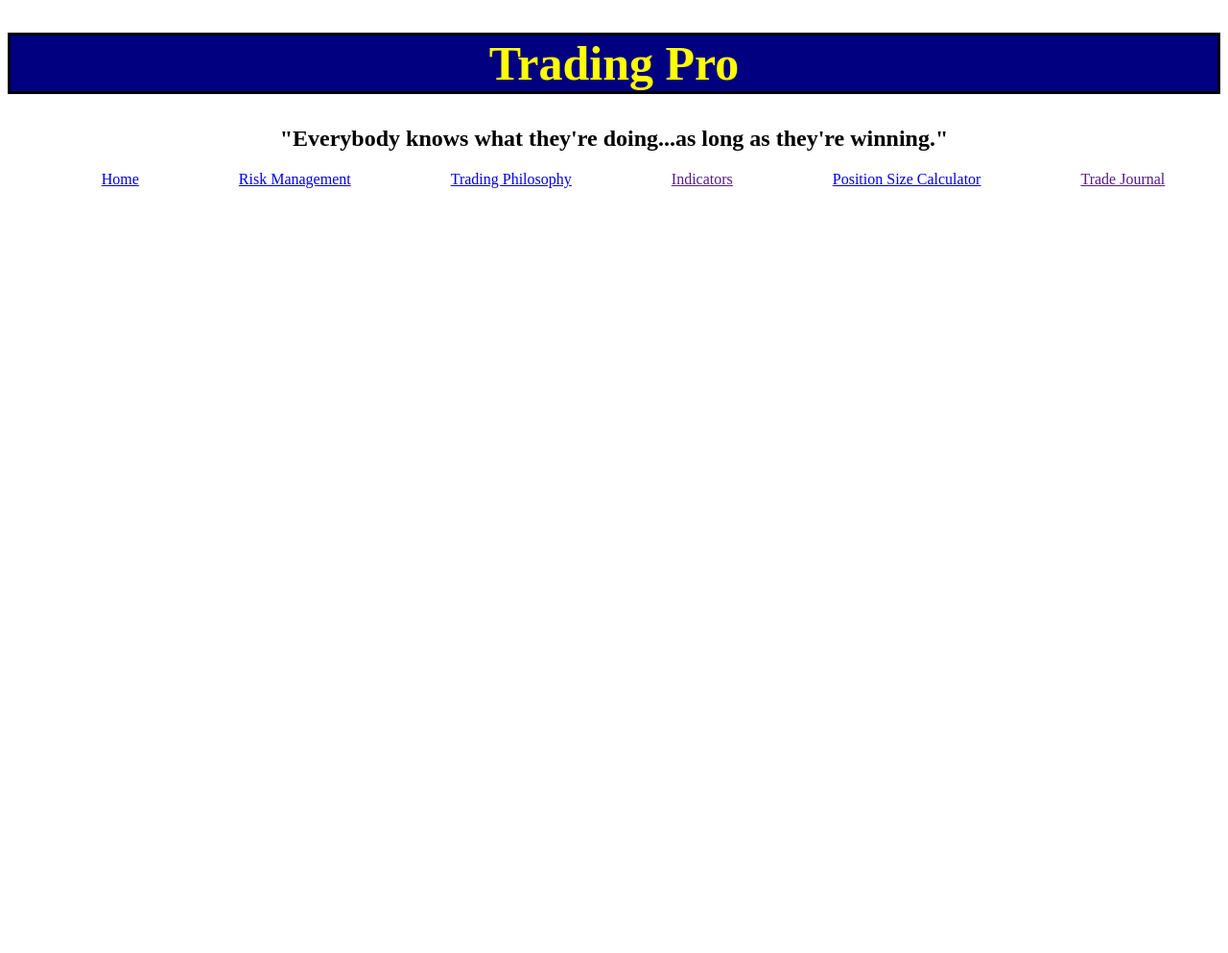
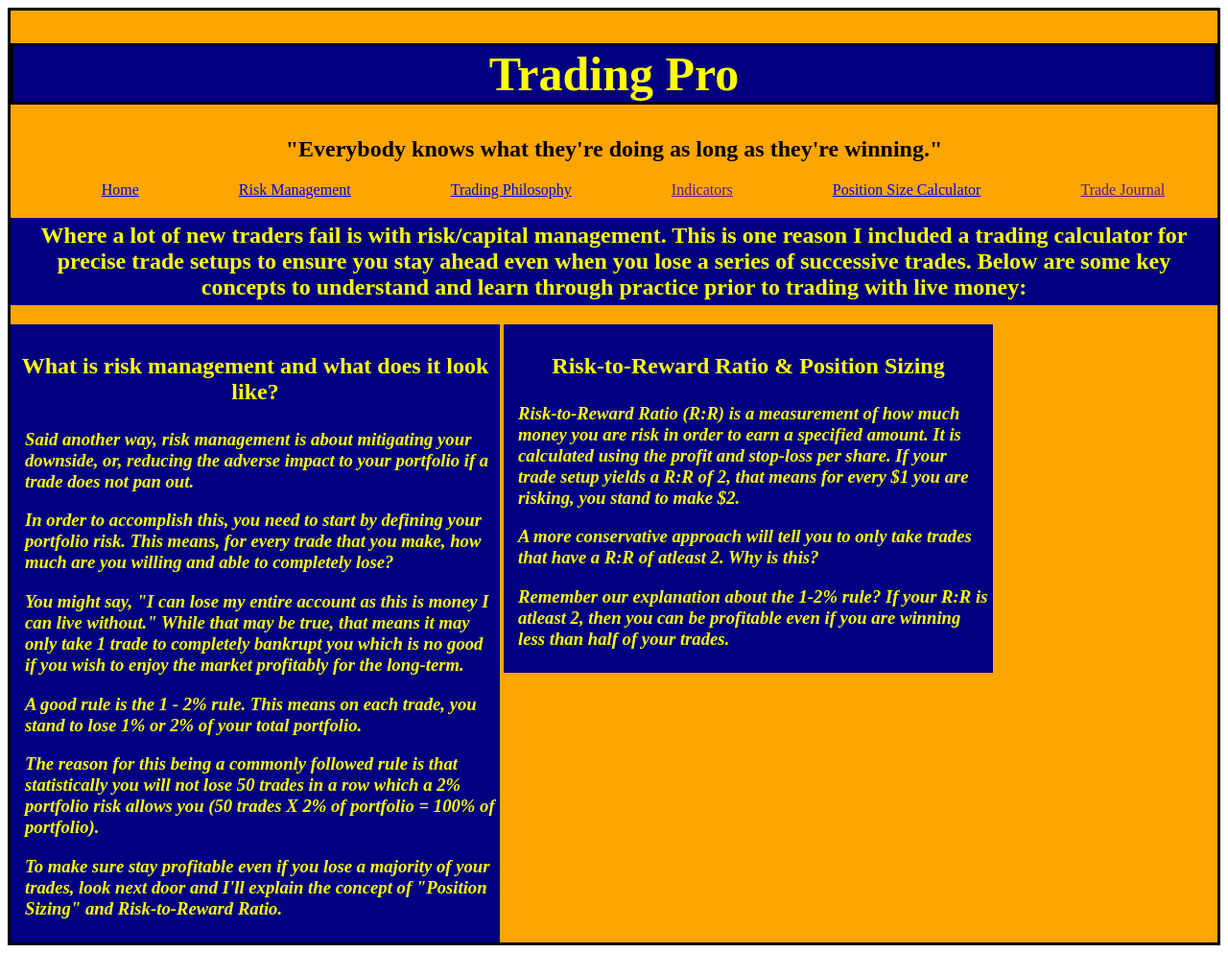
Before and after one commit to MrGraves1986/trading_pro, a Django app: page /risk_management in a window 1280 px wide. Shown: the whole page at 96% size. Before the commit the page ends 196 px from the top, so only its background shows below. Run offline with Django 4.2, Linux system fonts and the light colour scheme.

Commit message:
finished calculator > began risk management

```diff
--- a/trading_pro_app/static/css/style.css
+++ b/trading_pro_app/static/css/style.css
@@ -74,6 +74,7 @@ h3 {
 #opener {
     color: yellow;
     background-color: navy;
+    padding: 5px;
 }
 
 #calculation_package {
@@ -168,3 +169,12 @@ h5 {
     background-color: navy;
     padding: 5px;
 }
+
+.risk_principle {
+    /* height: 50px; */
+    width: 500px;
+    display: inline-block;
+    background-color: navy;
+    padding: 5px;
+    vertical-align: top;
+}
--- a/trading_pro_app/templates/calculator.html
+++ b/trading_pro_app/templates/calculator.html
@@ -37,7 +37,7 @@
                     {% csrf_token %}
                     <label for="account_size">Account Size</label>
                     <input type="number" step="0.01" name="account_size">
-                    <label for="account_risk_percent">Account Risk Percent</label>
+                    <label for="account_risk_percent">Account Risk (Decimal)</label>
                     <input type="number" step="0.01" name="account_risk_percent">
                     <!-- <label for="account_risk_dollar">Account Risk ($)</label>
                     <input type="number" name="account_risk_dollar"> -->
--- a/trading_pro_app/templates/philosophy.html
+++ b/trading_pro_app/templates/philosophy.html
@@ -20,7 +20,7 @@
             <li><a href="/calculate">Position Size Calculator</a></li>
             <li><a href="">Trade Journal</a></li>
         </ul>
-        <h2 id="opener">Trading can get increasingly complex without venturing too far in which is why I aim to simplify things. If you can remember a few basic principles, you will lay a solid foundation for profitable trading. 1 & 2 are the most important and the rest are in no particular order.</h2>
+        <h2 id="opener">Trading can get increasingly complex without venturing too far in which is why I aim to simplify things. If you can remember a few basic principles, you will lay a solid foundation for profitable trading. 1 & 2 are the most important and the rest are in no particular order: </h2>
         <div id="philosophy">
             <h3>1. If you aren't prepared to develop and implement a risk-management plan, then stop right now This will without a doubt be the most crucial component of your trading game.</h3>
             <h3>2. Develop and implement a risk-management system (I will explain this on the position size calculator page). There is no sense in learning to earn crypto through trading if you can't hang onto it.</h3>
--- a/trading_pro_app/templates/risk_management.html
+++ b/trading_pro_app/templates/risk_management.html
@@ -9,8 +9,9 @@
     <link rel="stylesheet" href="{% static 'css/style.css' %}">
 </head>
 <body>
-    <h1>Trading Pro</h1>
-        <h2>"Everybody knows what they're doing...as long as they're winning."</h2>
+    <div class="container">
+        <h1>Trading Pro</h1>
+        <h2>"Everybody knows what they're doing as long as they're winning."</h2>
         <ul>
             <li><a href="/">Home</a></li>
             <li><a href="/risk_management">Risk Management</a></li>
@@ -19,5 +20,21 @@
             <li><a href="/calculate">Position Size Calculator</a></li>
             <li><a href="">Trade Journal</a></li>
         </ul>
+        <h2 id="opener">Where a lot of new traders fail is with risk/capital management. This is one reason I included a trading calculator for precise trade setups to ensure you stay ahead even when you lose a series of successive trades. Below are some key concepts to understand and learn through practice prior to trading with live money:</h2>
+        <div class="risk_principle">
+            <h2 id="opener">What is risk management and what does it look like?</h2>
+            <h3>Said another way, risk management is about mitigating your downside, or, reducing the adverse impact to your portfolio if a trade does not pan out.</h3>
+            <h3>In order to accomplish this, you need to start by defining your portfolio risk. This means, for every trade that you make, how much are you willing and able to completely lose?</h3>
+            <h3>You might say, "I can lose my entire account as this is money I can live without." While that may be true, that means it may only take 1 trade to completely bankrupt you which is no good if you wish to enjoy the market profitably for the long-term.</h3>
+            <h3>A good rule is the 1 - 2% rule. This means on each trade, you stand to lose 1% or 2% of your total portfolio.</h3>
+            <h3>The reason for this being a commonly followed rule is that statistically you will not lose 50 trades in a row which a 2% portfolio risk allows you (50 trades X 2% of portfolio = 100% of portfolio).</h3>
+            <h3>To make sure stay profitable even if you lose a majority of your trades, look next door and I'll explain the concept of "Position Sizing" and Risk-to-Reward Ratio.</h3>
+        </div>
+        <div class="risk_principle">
+            <h2 id="opener">Risk-to-Reward Ratio & Position Sizing</h2>
+            <h3>Risk-to-Reward Ratio (R:R) is a measurement of how much money you are risk in order to earn a specified amount. It is calculated using the profit and stop-loss per share. If your trade setup yields a R:R of 2, that means for every $1 you are risking, you stand to make $2.</h3>
+            <h3>A more conservative approach will tell you to only take trades that have a R:R of atleast 2. Why is this?</h3>
+            <h3>Remember our explanation about the 1-2% rule? If your R:R is atleast 2, then you can be profitable even if you are winning less than half of your trades.</h3>
+    </div>
 </body>
 </html>
--- a/trading_pro_app/templates/trade_stats.html
+++ b/trading_pro_app/templates/trade_stats.html
@@ -8,12 +8,12 @@
 </head>
 <body>
     <h1>Trade Stats:</h1>
-    <h4>Total Risk on Trade: ${{request.session.dollar_risk_on_trade }}</h4>
+    <h4>Total Risk on Trade: ${{ request.session.dollar_risk_on_trade }}</h4>
     <h4>Profit Per Share: ${{ request.session.profit_per_share }}</h4>
     <h4>Stop-Loss Per Share: ${{ request.session.stop_loss_per_share }}</h4>
-    <h4>Risk to Reward Ratio: {{ request.session.risk_to_reward_ratio }}</h4>
+    <h4>Risk to Reward Ratio: {{ request.session.total_risk_reward }}</h4>
     <h4>Return on Trade: {{ request.session.return_on_trade }}</h4>
-    <h4># of Shares: {{ request.session.number_of_shares }}</h4>
+    <h4># of Shares: {{ request.session.ideal_number_of_shares }}</h4>
     <h4>Total Position Size: ${{ request.session.total_position_size }}</h4>
     <a href="/calculate">Back to Calculator</a>
 </body>
--- a/trading_pro_app/views.py
+++ b/trading_pro_app/views.py
@@ -1,5 +1,6 @@
 from multiprocessing import context
 from django.shortcuts import render, redirect
+# import locale ***Need to explore this more and settting it up
 
 def index(request):
     return render(request, "index.html")
@@ -20,19 +21,23 @@ def master(request):
     request.session['stop_loss'] = float(request.POST['stop_loss'])
     request.session['take_profit'] = float(request.POST['take_profit'])
 
-    request.session['dollar_risk_on_trade'] = float(request.session['account_size']) * float(request.session['account_risk_percent'])
+    request.session['dollar_risk_on_trade'] = format((request.session['account_size'] * request.session['account_risk_percent']), ",.2f")
 
-    request.session['profit_per_share'] = float(request.session['take_profit']) - float(request.session['entry'])
+    request.session['profit_per_share'] = format((request.session['take_profit']) - (request.session['entry']), ",.2f")
 
-    request.session['stop_loss_per_share'] = float(request.session['entry']) - float(request.session['stop_loss'])
+    request.session['stop_loss_per_share'] = format((request.session['entry']) - (request.session['stop_loss']), ".2f")
 
     request.session['risk_to_reward_ratio'] = float(request.session['profit_per_share']) / float(request.session['stop_loss_per_share'])
 
-    request.session['return_on_trade'] = (float(request.session['take_profit']) - float(request.session['entry'])) / float(request.session['entry'])
+    request.session['total_risk_reward'] = str(round(request.session['risk_to_reward_ratio'], 2))
+
+    request.session['return_on_trade'] = f"{(request.session['take_profit'] - request.session['entry']) / request.session['entry']: .2%}"
 
     request.session['number_of_shares'] = float(request.session['dollar_risk_on_trade']) / float(request.session['stop_loss_per_share'])
 
-    request.session['total_position_size'] = float(request.session['number_of_shares']) * float(request.session['entry'])
+    request.session['ideal_number_of_shares'] = str(round(request.session['number_of_shares'], 2))
+
+    request.session['total_position_size'] = format((request.session['number_of_shares']) * float(request.session['entry']), ",.2f")
 
 
     return redirect ('/trade_setup')
```
Also changed, not shown: db.sqlite3.
